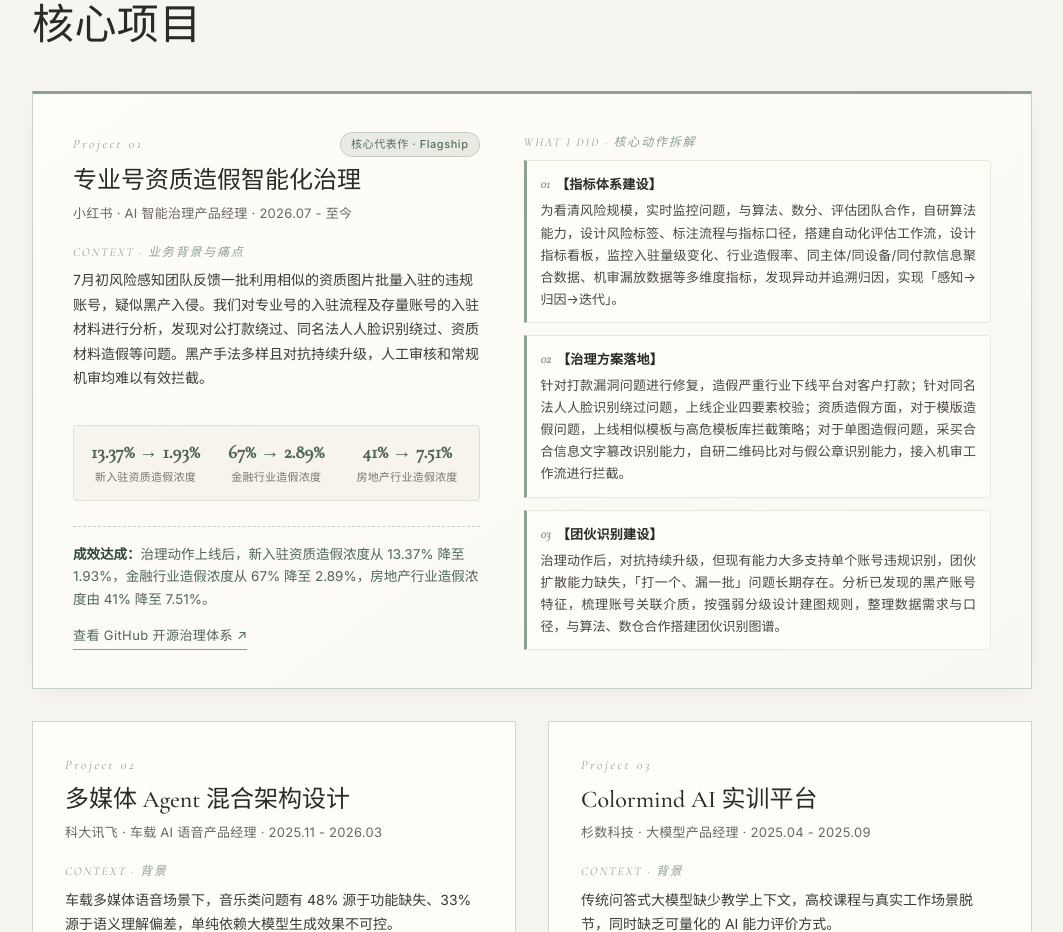
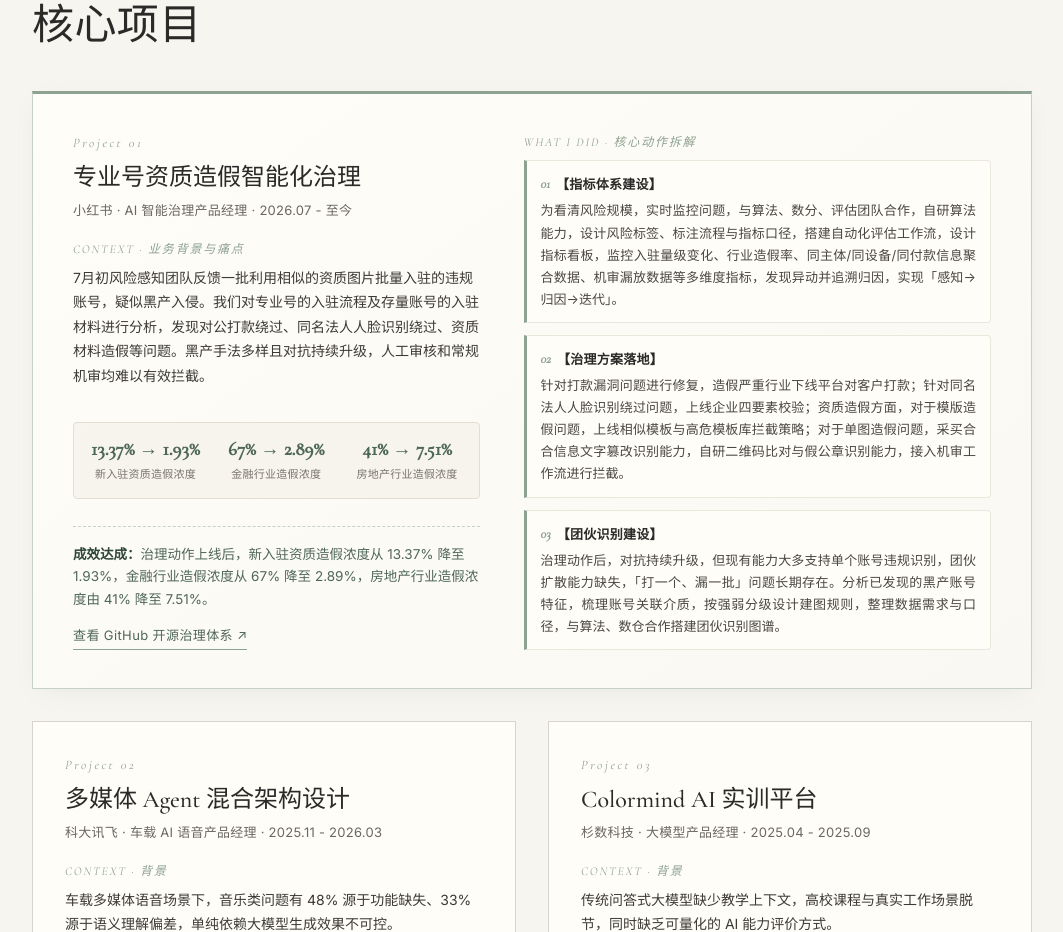
Before and after one commit to Sinera-kiki/portfolio, a Vue app: page / in a window 1280 px wide. Shown: the part 2840-3772 px from the top of the page, without its empty margins (108-1171 px from the left). Built offline with nearby package versions, Linux system fonts and the light colour scheme.

Commit message:
style: remove flagship badge from project 01 header

```diff
--- a/src/pages/Home.vue
+++ b/src/pages/Home.vue
@@ -313,8 +313,7 @@ const playgrounds = [
           <div v-if="p.featured" class="featured-layout">
             <div class="featured-primary">
               <div class="project-header">
-                <span class="project-num">{{ p.num }}</span>
-                <span class="project-badge">核心代表作 · Flagship</span>
+                <div class="project-num">{{ p.num }}</div>
               </div>
               <h3 class="project-title">{{ p.title }}</h3>
               <div class="project-org">{{ p.org }}</div>
```
Also changed, not shown: 2 other files (tests, documents, lock files or other folders).
